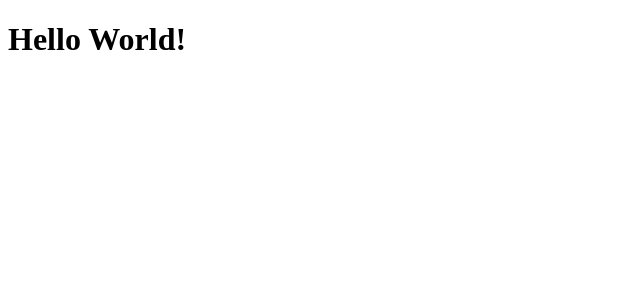
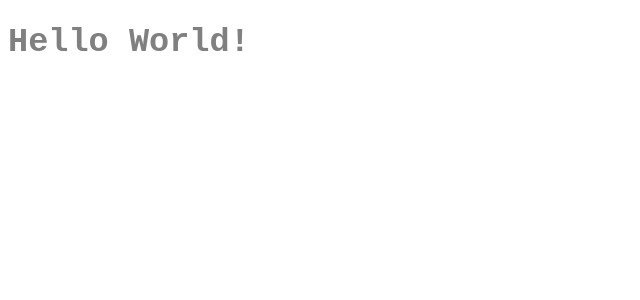
Before and after one commit to MahmoudBakr23/new-portfolio, a React (Create React App) app: page / in a window 1280 px wide. Shown: the top 300 px of the page, without its empty margins (0-640 px from the left). Built offline with nearby package versions, Linux system fonts and the light colour scheme.

Commit message:
Install styled-components

```diff
--- a/package.json
+++ b/package.json
@@ -8,7 +8,9 @@
     "@testing-library/user-event": "^13.5.0",
     "react": "^18.2.0",
     "react-dom": "^18.2.0",
+    "react-router-dom": "^6.3.0",
     "react-scripts": "5.0.1",
+    "styled-components": "^5.3.5",
     "web-vitals": "^2.1.4"
   },
   "scripts": {
--- a/src/App.js
+++ b/src/App.js
@@ -1,7 +1,9 @@
+import StyledApp from "./Components/App.styled";
+
 const App = () => {
   return (
     <div className="App">
-      <h1>Hello World!</h1>
+      <StyledApp>Hello World!</StyledApp>
     </div>
   );
 }
--- /dev/null
+++ b/src/Components/App.styled.js
@@ -0,0 +1,9 @@
+import styled from 'styled-components'
+
+const StyledApp = styled.h1`
+    color: gray;
+    font-size: 2.1rem;
+    font-family: monospace;
+`;
+
+export default StyledApp
```
Also changed, not shown: 1 other file (tests, documents, lock files or other folders).
